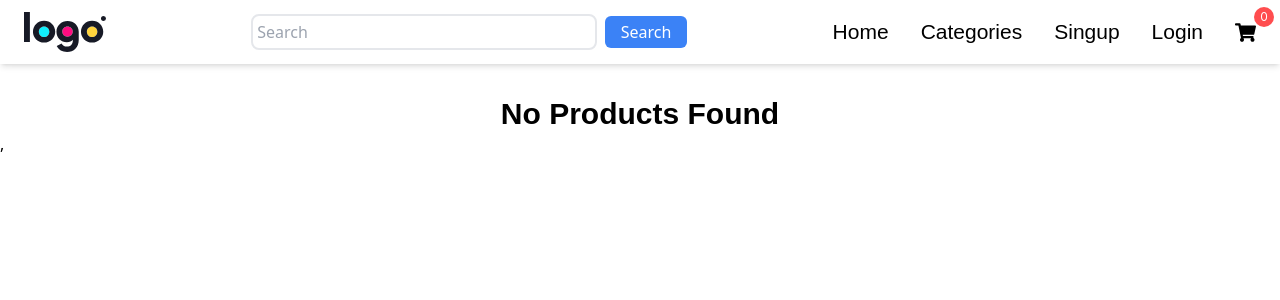
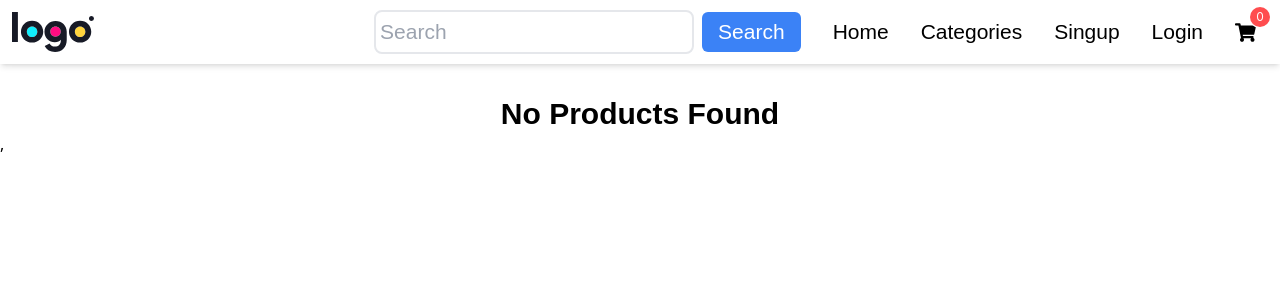
Before and after one commit to Ahsanmureed/Mern-Ecommerce, a React (Vite) app in the folder frontend/: page /search in a window 1280 px wide. Shown: the top 300 px of the page. Built offline with nearby package versions, Linux system fonts and the light colour scheme.

Commit message:
Add files via upload

```diff
--- a/frontend/src/components/Menu.jsx
+++ b/frontend/src/components/Menu.jsx
@@ -15,7 +15,7 @@ const Menu = () => {
 
   const {auth,setAuth} = useContext(AuthContext)
   return (
-    <div className='absolute top-0  right-0 bg-gray-200 duration-200 w-[80%] h-[100vh]'>
+    <div className='absolute top-0  ease-in-out duration-1000  right-0 bg-gray-200  w-[80%] h-[100vh]'>
        <div className=' flex text-4xl mt-4  justify-end'> <IoCloseSharp /></div>
           <ul className=' flex items-center flex-col gap-20 text-2xl font-medium mt-44'>
        <Link to={'/'}><li className=' uppercase'>Home</li></Link>
--- a/frontend/src/components/NavBar.jsx
+++ b/frontend/src/components/NavBar.jsx
@@ -1,7 +1,10 @@
 import React from "react";
 import { Link } from "react-router-dom";
 import { IoMenu } from "react-icons/io5";
-
+import { SearchContext } from '../Context/SearchContext'
+import axios  from 'axios';
+import { IoCloseSharp } from "react-icons/io5";
+import { IoIosSearch } from "react-icons/io";
 import { FaShoppingCart } from "react-icons/fa";
 import  { Toaster } from 'react-hot-toast';
 import { useState } from "react";
@@ -12,14 +15,27 @@ import { useContext } from "react";
 import { AuthContext } from "../Context/UserContext";
 import { Badge } from "antd";
 import { CartContext } from "../Context/CartContext";
-import Search from "./Search";
+
 
 const NavBar = () => {
   const navigate =useNavigate()
+  const {search,setSearch}= useContext(SearchContext)
+  const handleSubmit =async(e)=>{
+      e.preventDefault()
+
+ try {
+   const {data} = await axios.get(`${import.meta.env.VITE_URL}/api/v1/product/search/${search.keyword}`)
+   setSearch({...search, result:data})
+   navigate('/search')
+ } catch (error) {
+
+ }
+  }
+
   const { cart } = useContext(CartContext);
   const { auth, setAuth } = useContext(AuthContext);
   const [menu, setMenu] = useState(false);
-
+  const [searchOpen, setSearchOpen] = useState(false);
   const showMenu = () => {
     setMenu(!menu);
   };
@@ -35,20 +51,24 @@ const NavBar = () => {
   return (
 <div>
 <Toaster />
-  <nav className=" flex items-center shadow-md h-16 pl-2 md:px-6 justify-between fixed w-full top-0 bg-white z-10">
+  <nav className=" flex items-center shadow-md h-16 pl-2 md:px-3 justify-between fixed w-full top-0 bg-white z-10">
 
 <div><Link to={'/'}><img src={logo}  alt="" /></Link></div>
-<div><Search/></div>
-<ul className=" md:flex items-center gap-8 text-[21px] font-poppins ">
 
-<Link className="hidden md:flex " to={'/'}>Home</Link>
-<Link  className="hidden  md:flex "  to={'/categories'}>Categories</Link>
+<ul className=" md:flex hidden items-center gap-8 text-[21px] font-poppins ">
+<div><form className=" block" onSubmit={handleSubmit}>
+    <input required autoCapitalize='none' autoComplete='off' autoCorrect='off'  value={search.keyword}  onChange={(e)=> setSearch({...search,keyword:e.target.value})} placeholder='Search' className=' px-1 outline-none border-2 rounded-lg py-1 w-[25vw] mr-2' type="text" />
+    <button type='submit' className='  px-4 py-1 bg-blue-500 text-white rounded-md '>Search</button>
 
-{auth?.user?<><Link to={"/login"} className="hidden md:flex "  onClick={handleLogout}>Logout</Link> <Link to={'/dashboard'} className="hidden md:flex  " >Dashboard</Link></> :<><Link className="hidden md:flex  "  to={'/register'}>Singup</Link>
-<Link className="hidden md:flex  "  to={'/login'}>Login</Link></> }
+   </form></div>
+<Link className="flex " to={'/'}>Home</Link>
+<Link  className="flex "  to={'/categories'}>Categories</Link>
+
+{auth?.user?<><Link to={"/login"} className="flex "  onClick={handleLogout}>Logout</Link> <Link to={'/dashboard'} className="flex  " >Dashboard</Link></> :<><Link className=":flex  "  to={'/register'}>Singup</Link>
+<Link className="flex  "  to={'/login'}>Login</Link></> }
 <Link  className="  flex " to={"/cart"}>
-  <FaShoppingCart />
-  <div className=" absolute top-0  right-[19px] md:top-0  md:right-1.5"><Badge
+  <FaShoppingCart className=" mr-3" />
+  <div className=" absolute top-0  right-[10px]"><Badge
 
       count={cart?.length}
       showZero
@@ -58,11 +78,39 @@ const NavBar = () => {
 
   </Link>
 
+
 </ul>
-<div className=" md:hidden text-2xl" onClick={showMenu}>
+<div className=" text-2xl flex items-center md:hidden gap-2">
+  <div className=" ">
+  <IoIosSearch className="  text-3xl" onClick={()=>setSearchOpen(!searchOpen)}/>
+{searchOpen &&  <form className=" duration-1000 ease-in-out  fixed left-0 items-center justify-center top-0 right-0 w-screen bg-gray-100 pl-1 pr-0  py-4 z-30 [h-10vh] " onSubmit={handleSubmit}>
+    <input required autoCapitalize='none' autoComplete='off' autoCorrect='off'  value={search.keyword}  onChange={(e)=> setSearch({...search,keyword:e.target.value})} placeholder='Search' className=' px-1 font-medium  outline-none border-2 rounded-md py-2 w-[60vw] md:w-[27vw] mr-2' type="text" />
+    <button type='submit' className=' text-center px-3 py-[6.7px] md:px-4 md:py-1 bg-blue-500 text-white rounded-md '>Search</button>
+    <IoCloseSharp onClick={()=> setSearchOpen(!searchOpen)} className=" absolute right-0 top-6 text-4xl"/>
+
+   </form>}
+  </div>
+
+  <Link  className="   flex " to={"/cart"}>
+  <FaShoppingCart className=" mr-3" />
+  <div className=" absolute top-0  right-[26px] md:top-0  md:right-1.5"><Badge
+
+      count={cart?.length}
+      showZero
+    >
+
+    </Badge></div>
+
+  </Link>
+
+  <div className=" md:hidden text-2xl" onClick={showMenu}>
       <IoMenu className="md:hidden" />
       {menu && <Menu />}
     </div>
+
+
+    </div>
+
 
 </nav></div>
   );
--- a/frontend/src/components/Product.jsx
+++ b/frontend/src/components/Product.jsx
@@ -6,8 +6,8 @@ const Product = ({product}) => {
   const {cart,setCart}= useContext(CartContext)
   return (
     <div className="  relative mx-10 my-6 flex  w-full max-w-xs flex-col overflow-hidden rounded-lg border-2 border-gray-100 bg-white shadow-md">
-<Link className="relative mx-3 mt-3 flex items-center  overflow-hidden rounded-xl" to={`/product/${product.slug}`}>
-<img className=" h-[50vh]  object-center md:w-72" src={product.photo} alt="product image" />
+<Link className="relative  mx-3 mt-3 flex items-center  overflow-hidden rounded-xl" to={`/product/${product.slug}`}>
+<img className="   md:h-[50vh]  object-center md:w-72" src={product.photo} alt="product image" />
 </Link>
 
 
--- a/frontend/src/index.css
+++ b/frontend/src/index.css
@@ -6,15 +6,6 @@
 @tailwind utilities;
 
 
-@media screen and (min-width: 400px) {
-      .hello{
-      height: 85vh;
-      }
-}
-@media screen and (max-height: 800px) {
-      .hello{
-      height: 116vh;
-      }
-}
+
 
 @import url('https://fonts.googleapis.com/css2?family=Poppins:ital,wght@0,100;0,200;0,300;0,400;0,500;0,600;0,700;0,800;0,900;1,100;1,200;1,300;1,400;1,500;1,600;1,700;1,800;1,900&display=swap')
--- a/frontend/src/pages/Home.jsx
+++ b/frontend/src/pages/Home.jsx
@@ -5,13 +5,13 @@ import Categories from './Categories'
 const Home = () => {
   return (
     <div className=' '>
-    <div className='md:flex-row w-auto h-[93vh]  md:h-[100vh]    md:px-16    flex-col-reverse flex md:flex items-center gap-24 md:justify-between  bg-gray-50  md:pt-20'>
+    <div className='md:flex-row w-auto h-[87vh]  md:h-[100vh]    md:px-16    flex-col-reverse flex md:flex items-center gap-24 md:justify-between  bg-gray-50  md:pt-20'>
         <div>
             <h1 className=' text-[21px]  text-center'>#NEW SUMMER COLLECTION 20224</h1>
             <h1 className=' text-center  text-4xl md:text-7xl font-semibold'>ARRIVALS SALES</h1>
             <button className=' mb-3  uppercase mx-auto text-white py-2  mt-3  hover:transition hover:scale-95 hover:duration-150 px-4 rounded-md flex bg-black text-center'>Shop Now</button>
         </div>
-        <img className='    w-[70%] md:h-[86vh]   h-[100vw]  md:w-[31vw]   ' src={bg} alt="" />
+        <img className='     w-[70%] md:h-[86vh] h-[41vh]  md:w-[31vw]   ' src={bg} alt="" />
         </div>
         <h1 className=' text-3xl font-poppins font-semibold mt-9 mb-0'>Categories:</h1>
         <Categories/>
```
